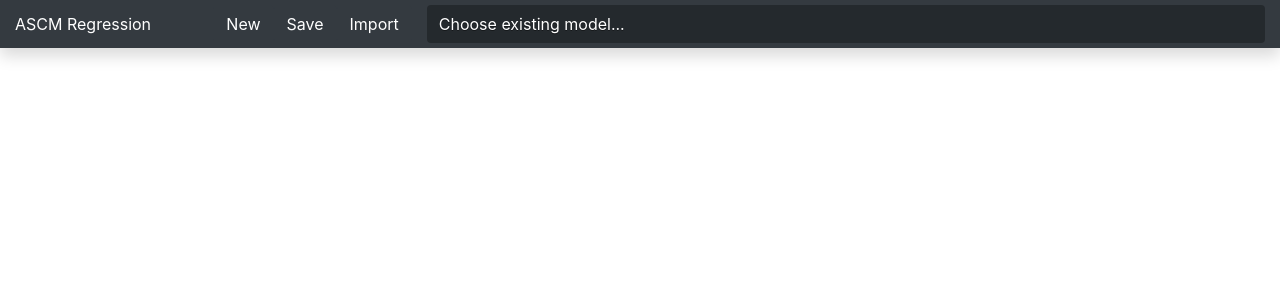
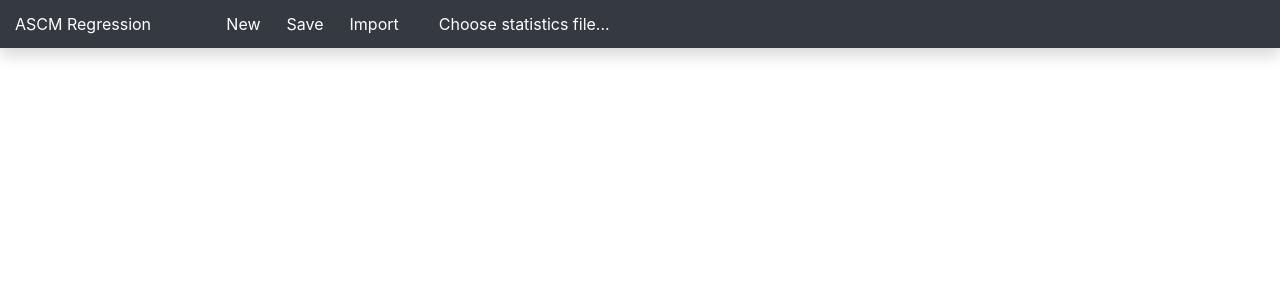
Before and after one commit to antonAce/dotstatistics, an Angular app in the folder ui/: page / in a window 1280 px wide. Shown: the top 300 px of the page. Built offline with nearby package versions, Linux system fonts and the light colour scheme.

Commit message:
UI: Pin file loader at the top header

```diff
--- a/ui/src/app/top-header/top-header.component.html
+++ b/ui/src/app/top-header/top-header.component.html
@@ -6,9 +6,9 @@
         <button type="button" class="btn btn-dark">Import</button>
     </div>
     <div class="container">
-        <select class="custom-select model-selector" required>
-            <option selected disabled value="">Choose existing model...</option>
-            <option>1</option>
-        </select>
+        <input type="file" name="file" id="file" class="inputfile" />
+        <label for="file">
+            <span>Choose statistics file...</span>
+        </label>
     </div>
 </nav>
--- a/ui/src/app/top-header/top-header.component.scss
+++ b/ui/src/app/top-header/top-header.component.scss
@@ -53,9 +53,64 @@
     flex-direction: row;
 }
 
-.custom-select.model-selector {
-    background: rgba(0, 0, 0, 0.3);
+.inputfile {
+	width: 0.1px;
+	height: 0.1px;
+	opacity: 0;
+	overflow: hidden;
+	position: absolute;
+	z-index: -1;
+}
+
+.inputfile + label {
     color: #fff;
-    text-shadow: 0 1px 0 rgba(0, 0, 0, 0.4);
-    border: none;
+    background-color: #343a40;
+    border-color: #343a40;
+    display: inline-block;
 }
+.inputfile:focus + label,
+.inputfile + label:hover {
+    color: #fff;
+    background-color: #23272b;
+    border-color: #1d2124;
+    box-shadow: 0 0 0 0.2rem rgba(82,88,93,.5);
+}
+
+.inputfile + label {
+	cursor: pointer; /* "hand" cursor */
+}
+
+.inputfile:focus + label {
+	outline: 1px dotted #000;
+	outline: -webkit-focus-ring-color auto 5px;
+}
+
+.inputfile + label * {
+	pointer-events: none;
+}
+
+.inputfile + label span {
+    padding: .375rem .75rem;
+    width: 200px;
+    min-height: 2em;
+    display: inline-block;
+    text-overflow: ellipsis;
+    white-space: nowrap;
+    overflow: hidden;
+    vertical-align: top;
+}
+
+.inputfile + label button {
+    height: 100%;
+    display: inline-block;
+}
+
+label {
+    margin-bottom: 0;
+}
+
+@media screen and (max-width: 50em) {
+	.inputfile + label button {
+		display: block;
+	}
+}
```
